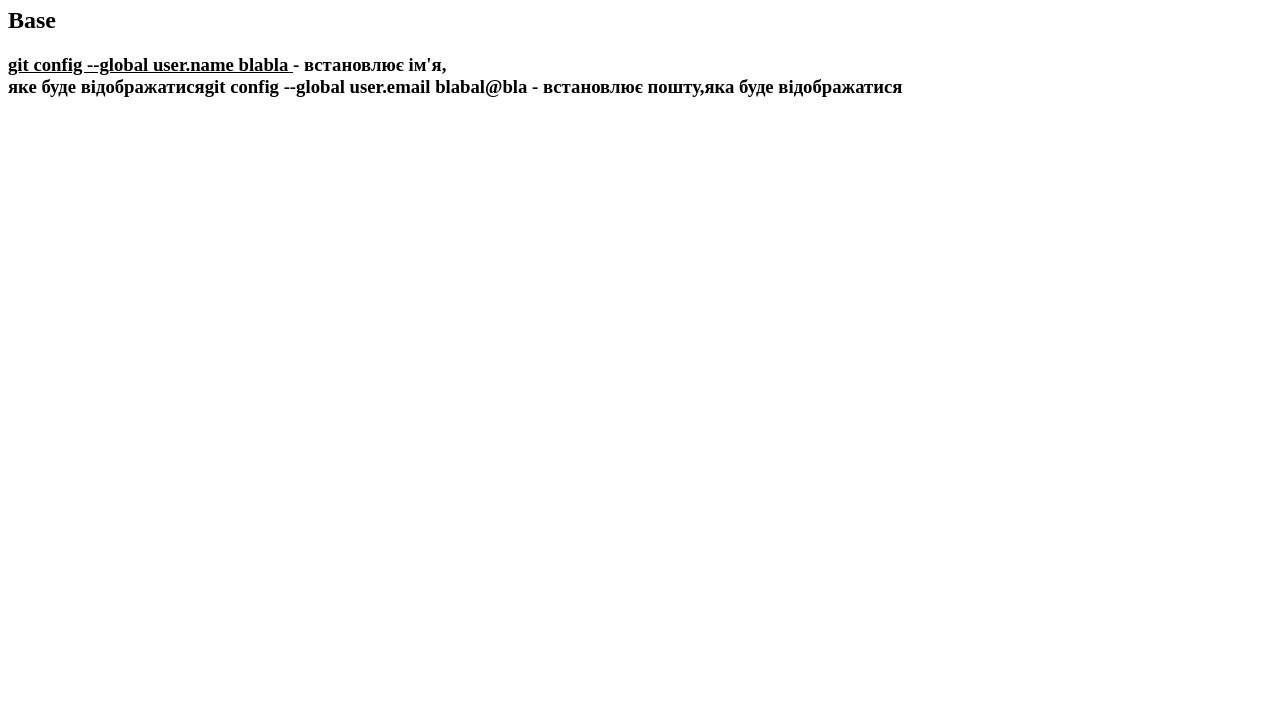
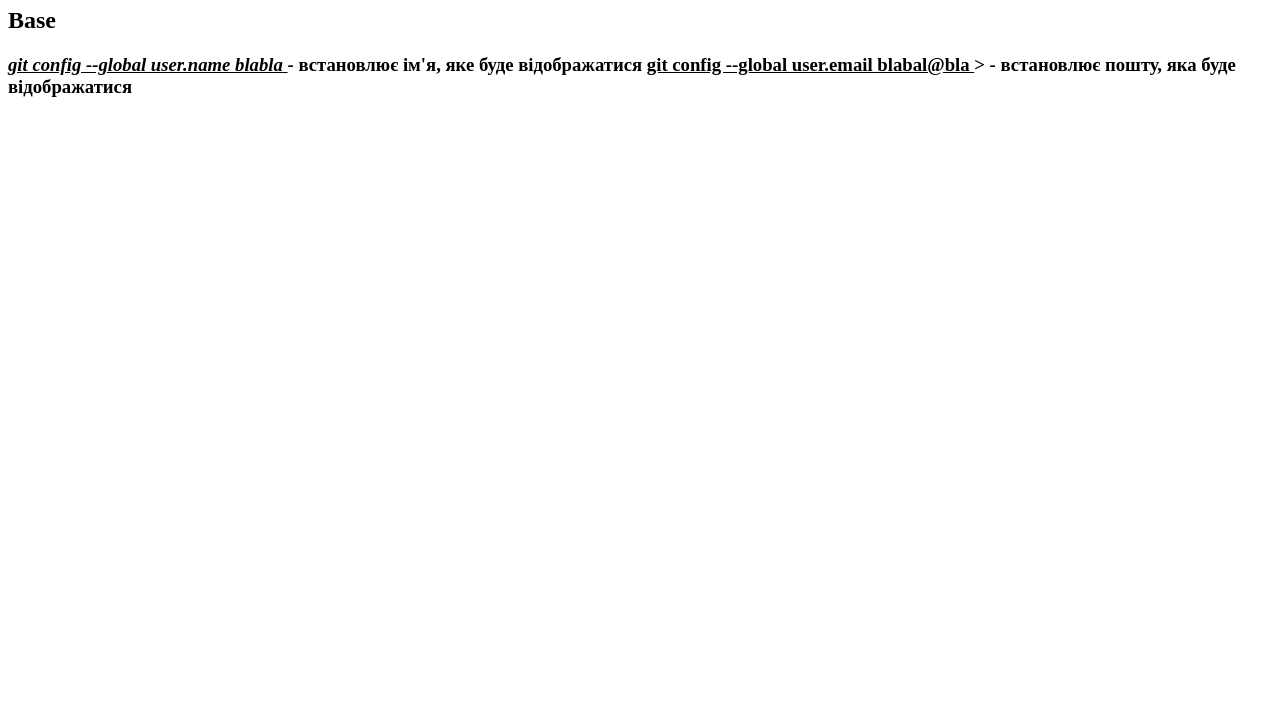
Before and after one commit to TanyaShashlova/hw-1, a plain HTML site: page index.html in a window 1280 px wide. Shown: the part 73-800 px from the top of the page. Drawn offline with Linux system fonts and the light colour scheme.

Commit message:
Added text

```diff
--- a/index.html
+++ b/index.html
@@ -11,7 +11,8 @@
 
     <h2>Base </h2>
    <h3>
-   <u> git config --global user.name blabla </u> - встановлює ім'я,<br> яке буде відображатисяgit config --global user.email blabal@bla - встановлює пошту,яка буде відображатися
+  <i> <u> git config --global user.name blabla</i> </u> - встановлює ім'я, яке буде відображатися
+  <u> git config --global user.email blabal@bla </u>> - встановлює пошту, яка буде відображатися
 
 
 
```
